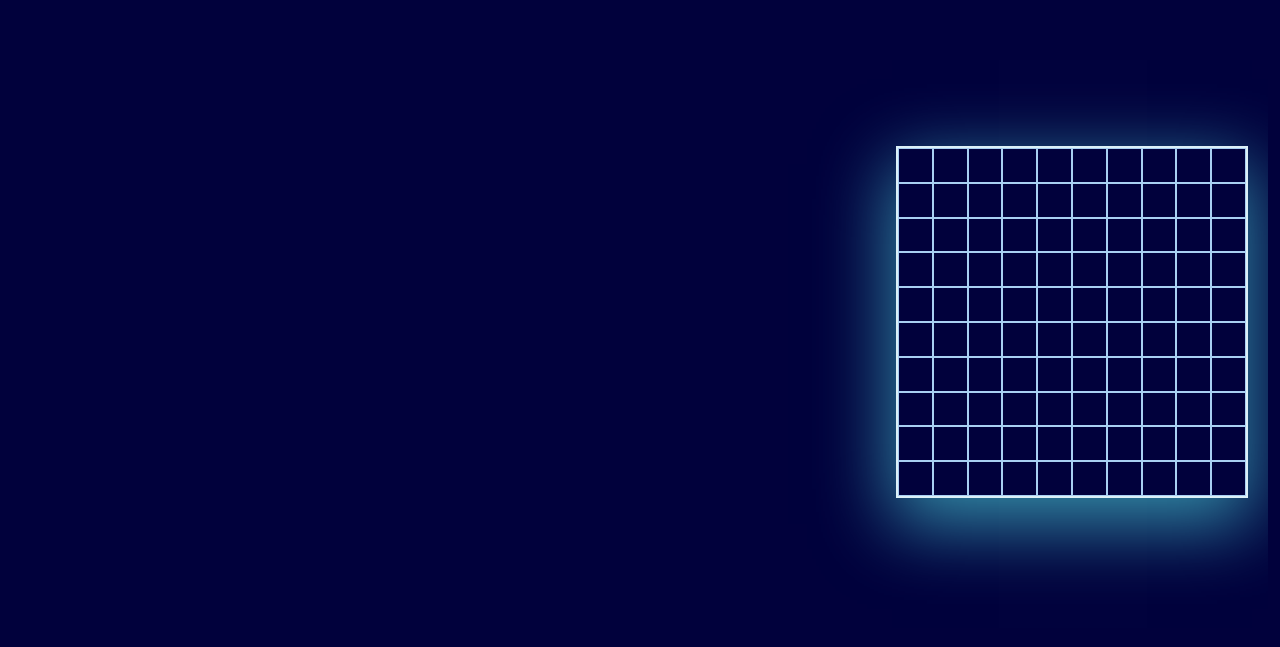
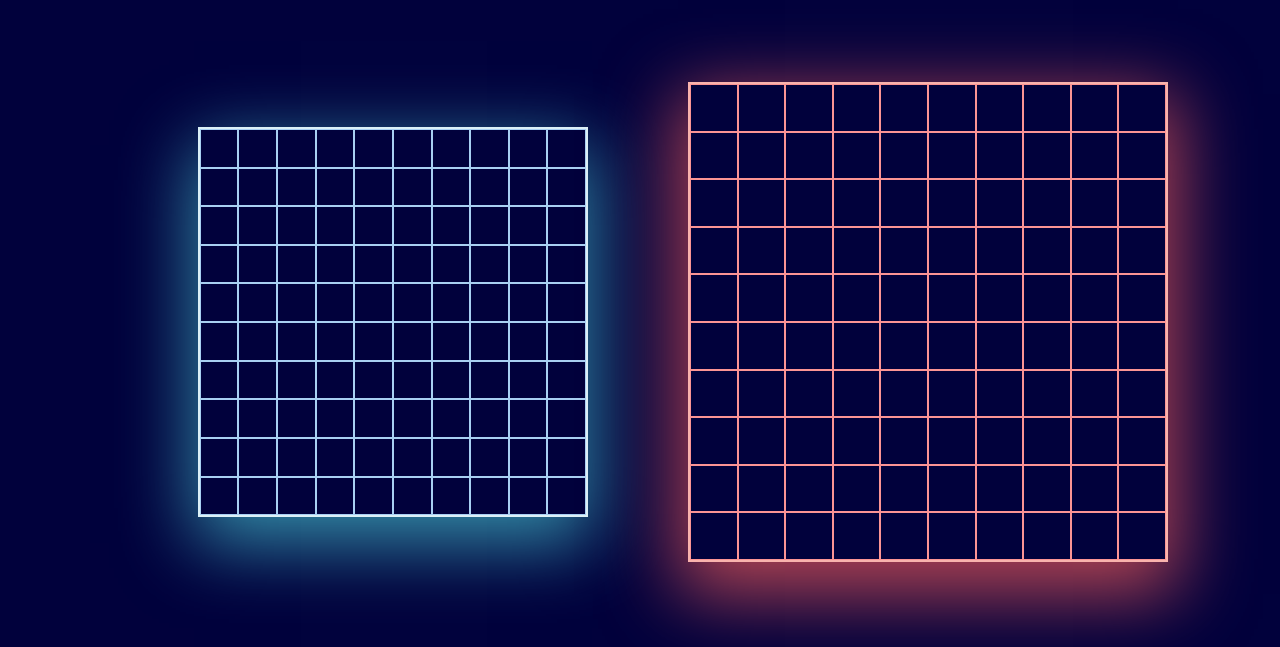
Before and after one commit to paulvu2023/Battleship-Game, a website built with webpack: page dist/index.html in a window 1280 px wide. Shown: the part 161-808 px from the top of the page. Built offline with Linux system fonts and the light colour scheme.

Commit message:
Style AI's board and resize the player's board

```diff
--- a/src/styles.css
+++ b/src/styles.css
@@ -38,17 +38,20 @@ body {
 
 .main {
   display: flex;
+  justify-content: center;
+  gap: 80px;
   flex: 1;
-  gap: 20px;
 }
 
 /* Styling for the player's board */
-.left {
+.left, .right {
   display: flex;
   flex: 1;
   justify-content: end;
   align-items: center;
+  overflow:visible
 }
+
 
 .player-board {
   display: flex;
@@ -66,8 +69,31 @@ body {
   display: flex;
   justify-content: center;
   align-items: center;
-  width: calc(20px + 1vw);
-  height: calc(20px + 1vw);
+  width: calc(20px + 1.3vw);
+  height: calc(20px + 1.3vw);
   border: 1px solid rgb(168, 207, 242);
   font-weight: bold;
 }
+
+/* Styling for AI board */
+.right {
+  justify-content: start;
+}
+
+.ai-board {
+  display: flex;
+  border: 2px solid rgb(249, 179, 173);
+  flex-direction: column;
+  margin-right: 20px;
+  box-shadow: rgba(255, 98, 93, 0.7) 0px 22px 70px 10px;
+}
+
+.ai-board .square {
+  display: flex;
+  justify-content: center;
+  align-items: center;
+  width: calc(20px + 2vw);
+  height: calc(20px + 2vw);
+  border: 1px solid rgb(251, 148, 148);
+  font-weight: bold;
+}
```
Also changed, not shown: dist/index.html, dist/main.js.
